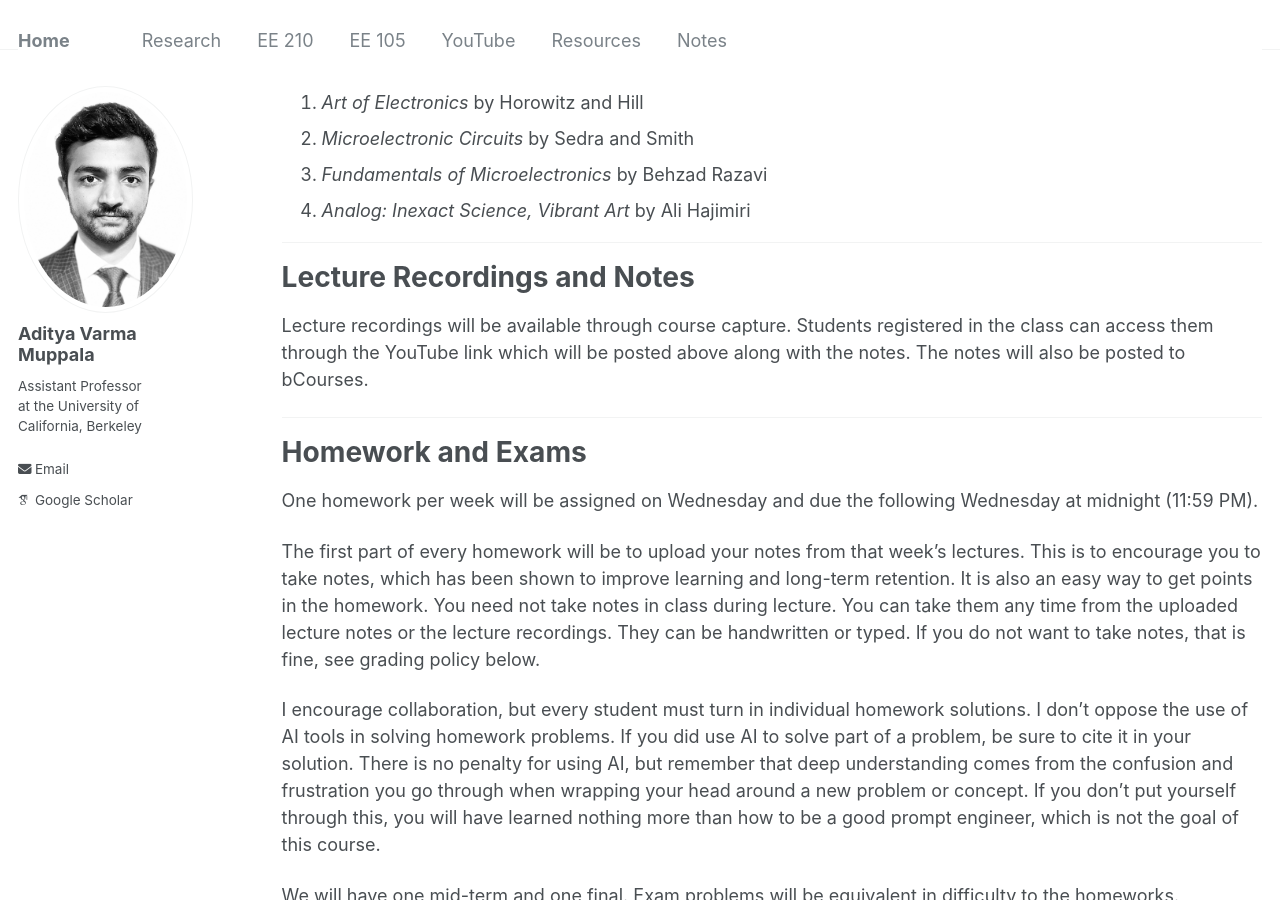
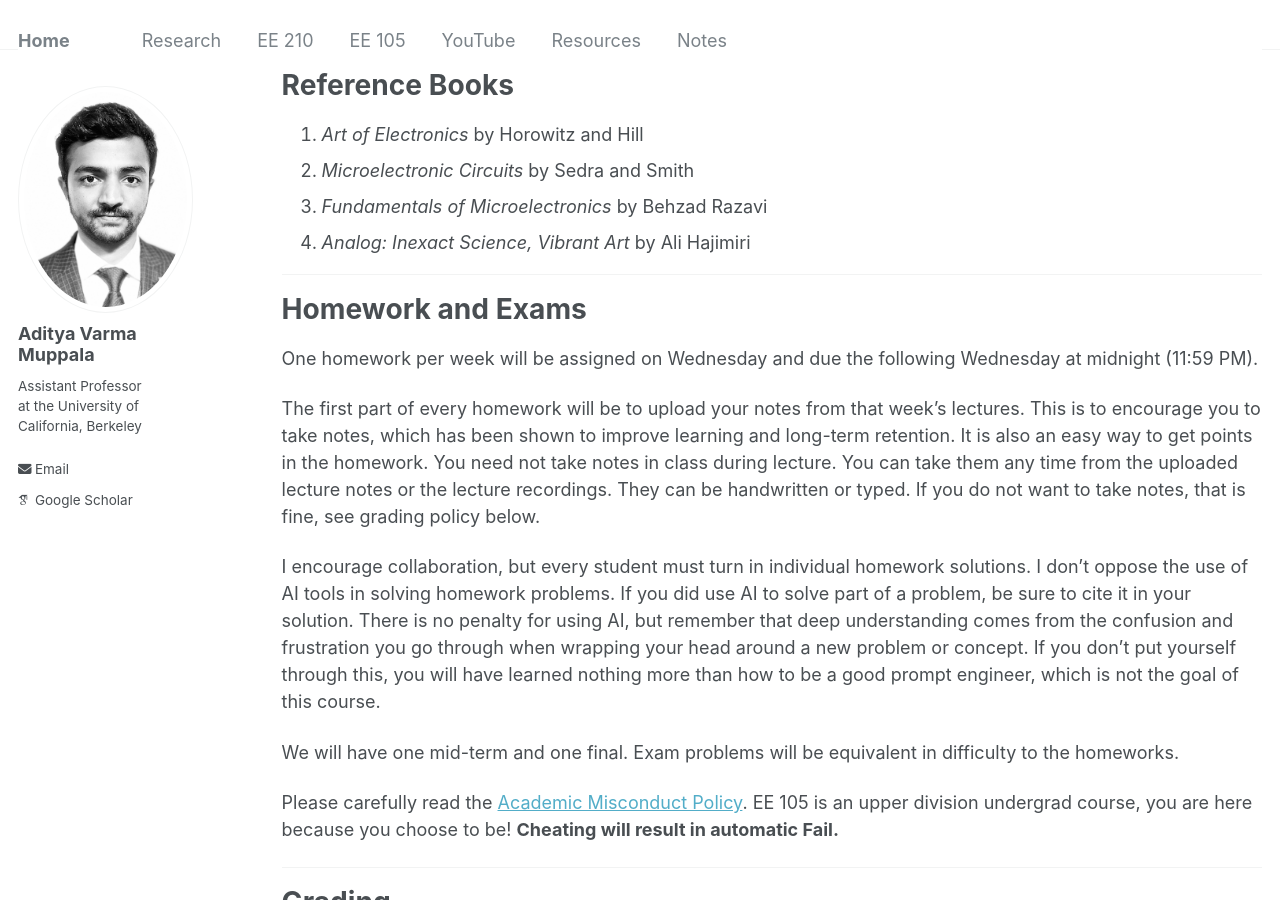
Before and after one commit to AdityaMuppala/adityamuppala.github.io, a Jekyll site: the page built from _pages/teaching105.md, in a window 1280 px wide and 900 px high, scrolled down 1860 px. Built offline with Jekyll 4.4.1, drawn with Linux system fonts in a browser that asks for light colours; some web fonts are replaced; some of the changed text lies outside the part shown.

Commit message:
Update teaching105.md

```diff
--- a/_pages/teaching105.md
+++ b/_pages/teaching105.md
@@ -63,11 +63,6 @@ To develop a strong foundation in microelectronics from the device to the circui
 
 ---
 
-# Lecture Recordings and Notes
-Lecture recordings will be available through course capture. Students registered in the class can access them through the YouTube link which will be posted above along with the notes. The notes will also be posted to bCourses.
-
----
-
 # Homework and Exams
 One homework per week will be assigned on Wednesday and due the following Wednesday at midnight (11:59 PM).
 
```
Also changed, not shown: other parts of _pages/teaching105.md (+1 -1 lines).
